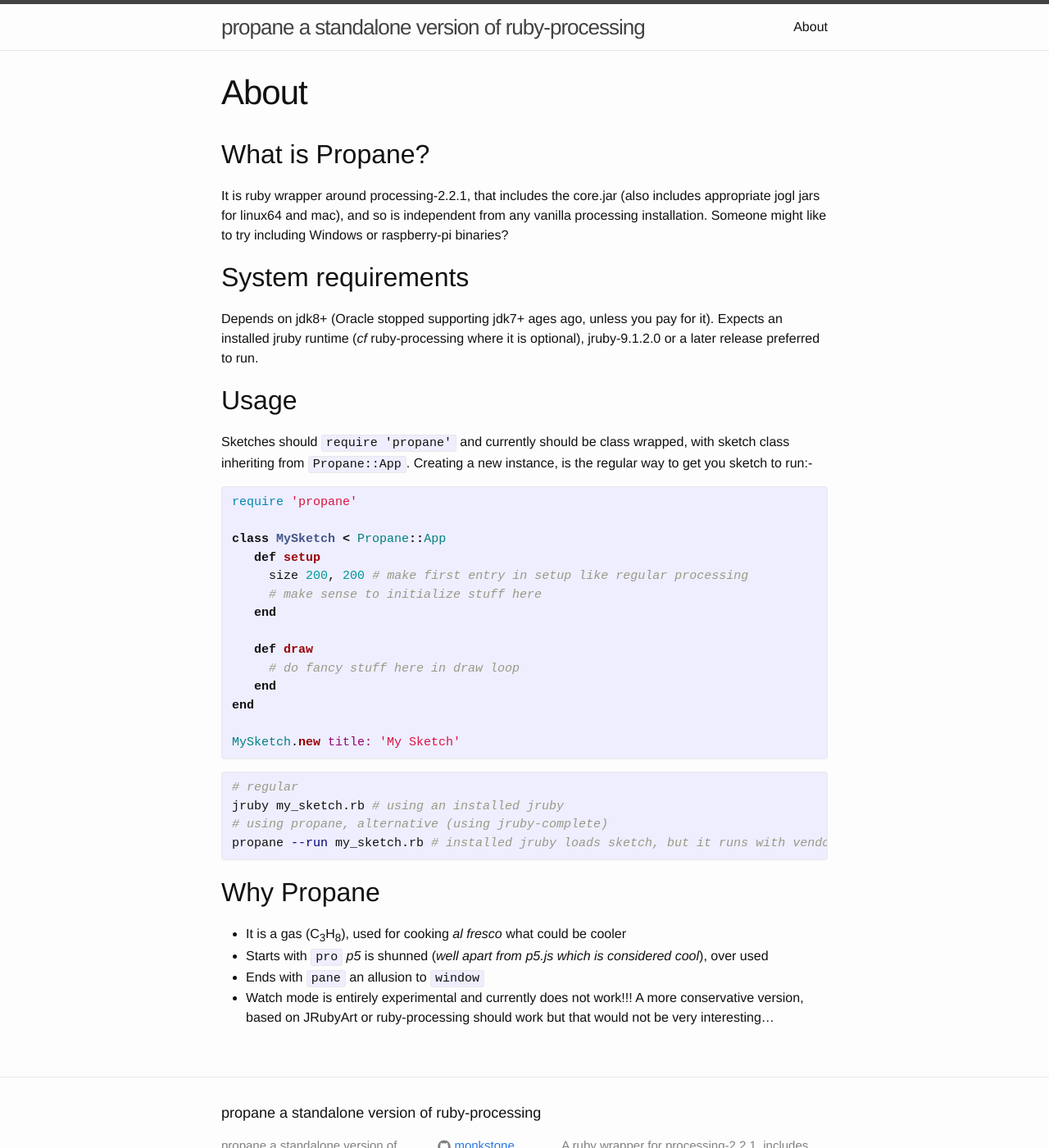
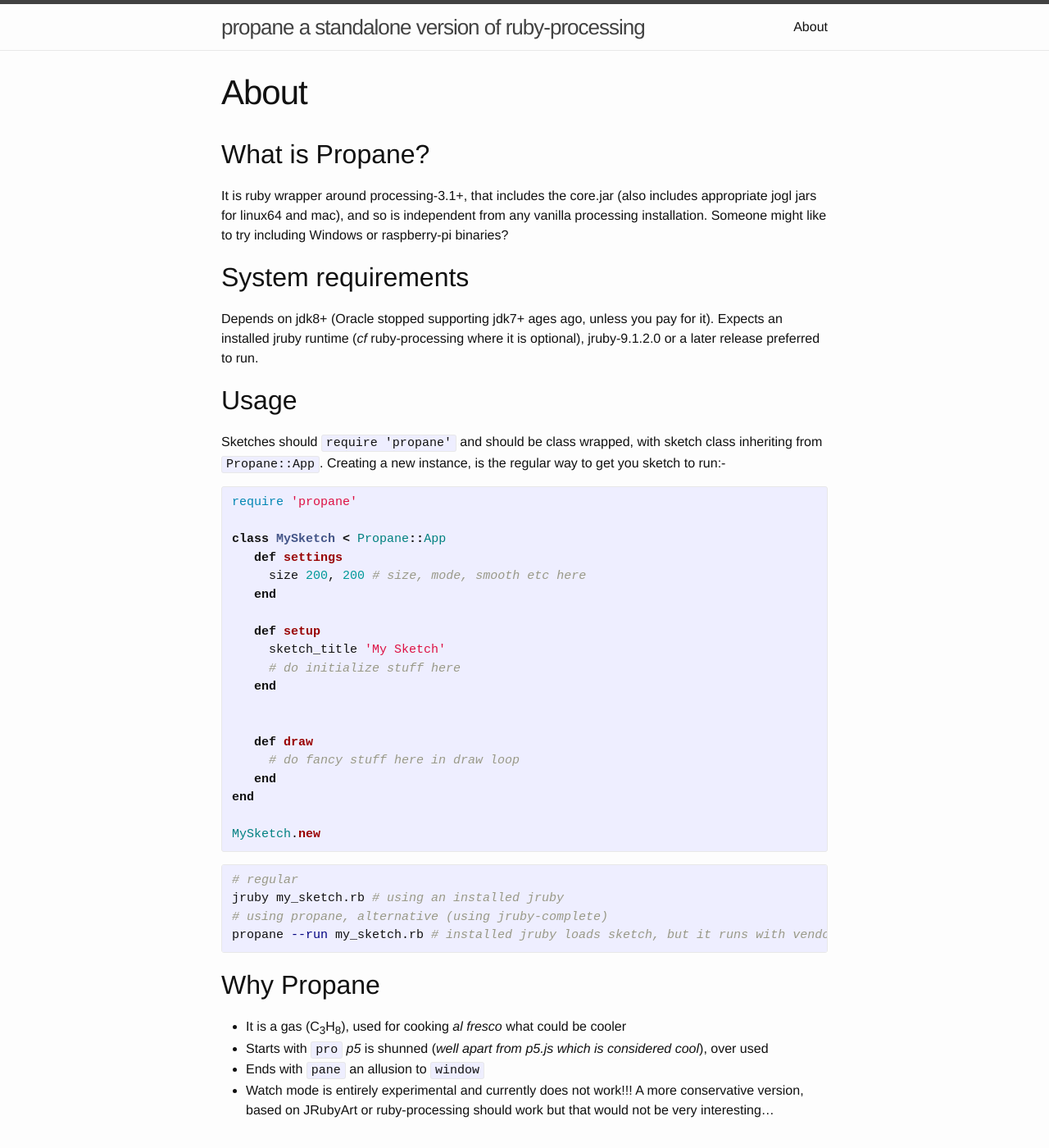
Before and after one commit to ruby-processing/propane, a Jekyll site: the page built from about.md, in a window 1280 px wide and 1400 px high. Shown: the whole window at 82% size. Built offline with Jekyll 4.4.1, drawn with Linux system fonts in a browser that asks for light colours.

Commit message:
update for propane-2.0

```diff
--- a/about.md
+++ b/about.md
@@ -6,7 +6,7 @@
 
 ## What is Propane? ##
 
-It is ruby wrapper around processing-2.2.1, that includes the core.jar (also includes appropriate jogl jars for linux64 and mac), and so is independent from any vanilla processing installation.  Someone might like to try including Windows or raspberry-pi binaries?
+It is ruby wrapper around processing-3.1+, that includes the core.jar (also includes appropriate jogl jars for linux64 and mac), and so is independent from any vanilla processing installation.  Someone might like to try including Windows or raspberry-pi binaries?
 
 ## System requirements ##
 
@@ -14,22 +14,27 @@
 
 ## Usage ##
 
-Sketches should `require 'propane'` and currently should be class wrapped, with sketch class inheriting from `Propane::App`. Creating a new instance, is the regular way to get you sketch to run:-
+Sketches should `require 'propane'` and should be class wrapped, with sketch class inheriting from `Propane::App`. Creating a new instance, is the regular way to get you sketch to run:-
 {% highlight ruby %}
 require 'propane'
 
 class MySketch < Propane::App
+   def settings
+     size 200, 200 # size, mode, smooth etc here
+   end
+
    def setup
-     size 200, 200 # make first entry in setup like regular processing
-     # make sense to initialize stuff here
+     sketch_title 'My Sketch'
+     # do initialize stuff here
    end
+
 
    def draw
      # do fancy stuff here in draw loop
    end
 end
 
-MySketch.new title: 'My Sketch'
+MySketch.new
 {% endhighlight %}
 
 {% highlight bash %}
```
